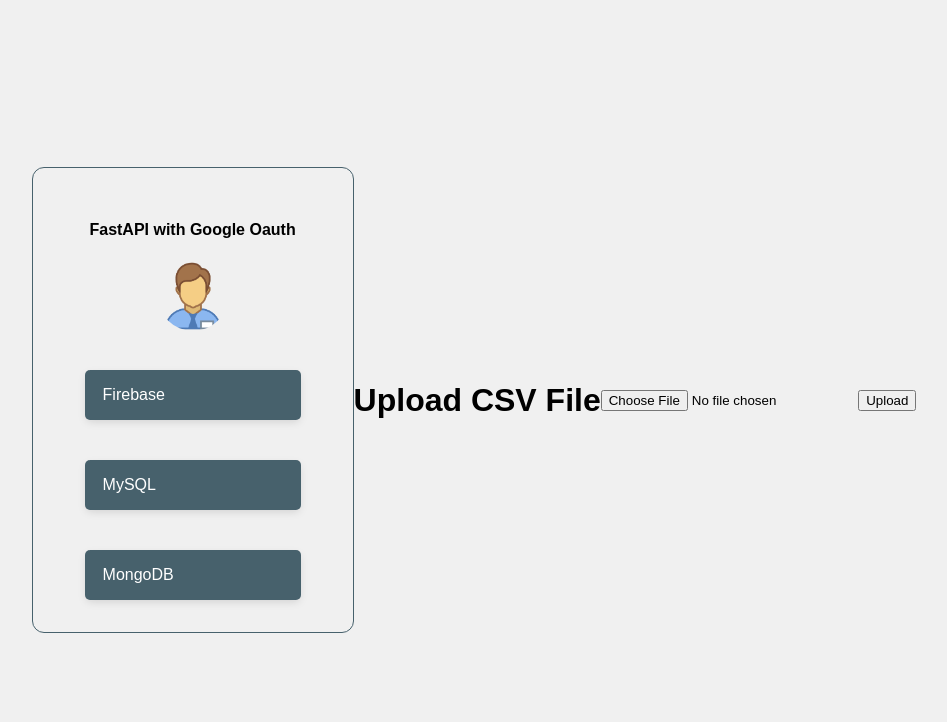
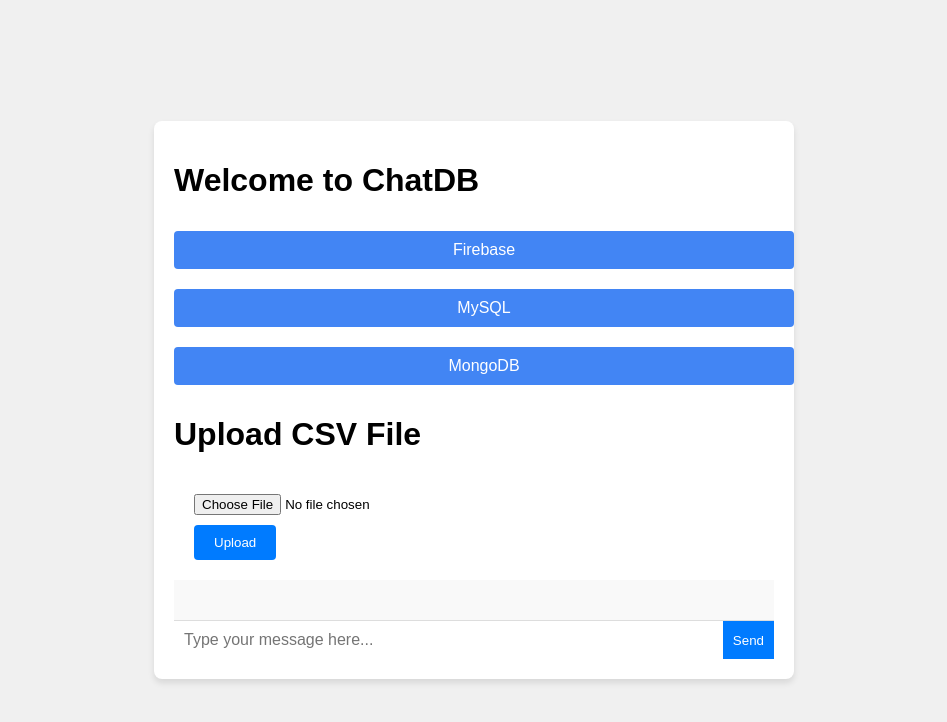
Before and after one commit to Modak-Rosogulla/ChatDB, a FastAPI app: page / in a window 1280 px wide. Shown: the top 722 px of the page, without its empty margins (166-1113 px from the left). Run offline with FastAPI, Linux system fonts and the light colour scheme.

Commit message:
Added Firebase, Chat and Upload features
1. Added Chat (echo in home page), (get query in firebase page)
2. Added upload dataset feature to the home page
3. Added Firebase.html with load data button, grabs realtime data from
   the URL in .env
4. Chat feature which let's user input the URL extension like
   "AQI/Albania.json"

```diff
--- a/app/main.py
+++ b/app/main.py
@@ -8,6 +8,8 @@ from dotenv import load_dotenv
 from fastapi.responses import JSONResponse
 import os
 import shutil
+from pydantic import BaseModel
+
 
 load_dotenv()
 FIREBASE_URL = os.getenv('DATABASE_URL')
@@ -16,6 +18,10 @@ app = FastAPI()
 
 templates = Jinja2Templates(directory="templates")
 app.mount("/static", StaticFiles(directory="static"), name="static")
+
+
+class ChatMessage(BaseModel):
+    message: str
 
 
 @app.get("/")
@@ -36,12 +42,16 @@ def mongodb():
     return {"message": "MongoDB"}
 
 @app.get("/firebase")
-def firebase():
+def firebase(request: Request):
     # load_data_to_firebase("app/data.csv")
     AQI_data = requests.get(FIREBASE_URL + "/AQI.json")
     print(f"response_type: {type(AQI_data)}")
 
-    return AQI_data.json()
+    # return AQI_data.json()
+    return templates.TemplateResponse(
+        name="firebase.html",
+        context={"request": request, "AQI_data": AQI_data.json()}
+    )
 
 @app.post("/upload")
 async def upload_file(file: UploadFile = File(...)):
@@ -66,3 +76,44 @@ async def upload_file(file: UploadFile = File(...)):
 
     # except Exception as e:
     #     return JSONResponse(content={"error": str(e)}, status_code=500)
+
+@app.post("/chat")
+async def chat(message: ChatMessage):
+    # Simple echo response for demonstration
+    # Replace this with your logic for generating responses
+    user_message = message.message
+    db_url = FIREBASE_URL + user_message
+
+    response = requests.get(db_url)
+    # bot_response = f"Echo: {user_message}"
+
+    # return JSONResponse(content={"reply": bot_response})
+
+    # print(f"Executing requests.get({db_url})")
+
+    if response.status_code == 200:
+        bot_response = response.json()
+        return JSONResponse(content={"reply": f"Your query was executed successfully: \n {bot_response}" })
+        # bot_response = f"Your query was executed successfully: {bot_response}"
+
+    else:
+        bot_response = f" {response.status_code} - {response.text}"
+        return JSONResponse(content={"reply": f"Your query ran into an error :( \n {bot_response}"})
+
+@app.get("/firebase_data")
+async def chat(request: Request):
+    # user_message = message.message
+    db_url = FIREBASE_URL + "/.json"
+
+    print(f"Executing requests.get({db_url})")
+
+    response = requests.get(db_url)
+
+    if response.status_code == 200:
+        # return JSONResponse(content={"reply": response.json() })
+        return response.json()
+        # bot_response = f"Your query was executed successfully: {bot_response}"
+
+    else:
+        bot_response = f" {response.status_code} - {response.text}"
+        return JSONResponse(content={"reply": f"Your query ran into an error :( \n {bot_response}"})
--- a/static/css/style.css
+++ b/static/css/style.css
@@ -1,4 +1,4 @@
-body {
+/* body {
     display: flex;
     justify-content: center;
     align-items: center;
@@ -61,4 +61,182 @@ body {
 
 .btn-text {
     margin-left: 10px;
+} */
+
+
+/* General styles */
+body {
+    font-family: Arial, sans-serif;
+    background-color: #f0f0f0;
+    display: flex;
+    justify-content: center;
+    align-items: center;
+    height: 100vh;
+    margin: 0;
 }
+
+/* Container for the main content */
+.container {
+    width: 100%;
+    max-width: 800px;
+    background-color: #ffffff;
+    border-radius: 8px;
+    box-shadow: 0 4px 6px rgba(0, 0, 0, 0.1);
+    overflow: hidden;
+    display: flex;
+    flex-direction: column;
+}
+
+/* Header styles */
+.header {
+    background-color: #007bff;
+    color: white;
+    padding: 10px;
+    text-align: center;
+}
+
+/* Buttons */
+.google-btn {
+    display: block;
+    width: 100%;
+    padding: 10px;
+    text-align: center;
+    background-color: #4285f4;
+    color: white;
+    text-decoration: none;
+    margin: 10px 0;
+    border-radius: 4px;
+    transition: background-color 0.3s;
+}
+
+.google-btn:hover {
+    background-color: #357ae8;
+}
+
+/* Form styles */
+form {
+    padding: 20px;
+    display: flex;
+    flex-direction: column;
+    align-items: flex-start;
+}
+
+input[type="file"] {
+    margin-bottom: 10px;
+}
+
+button[type="submit"] {
+    padding: 10px 20px;
+    background-color: #007bff;
+    color: white;
+    border: none;
+    border-radius: 4px;
+    cursor: pointer;
+    transition: background-color 0.3s;
+}
+
+button[type="submit"]:hover {
+    background-color: #0056b3;
+}
+
+/* Chat box styles */
+.chat-box {
+    flex: 1;
+    padding: 20px;
+    overflow-y: auto;
+    background-color: #f9f9f9;
+    display: flex;
+    flex-direction: column;
+    gap: 10px;
+    height: 400px;
+}
+
+.message {
+    margin-bottom: 10px;
+    padding: 10px;
+    border-radius: 8px;
+    background-color: #007bff;
+    color: white;
+    width: fit-content;
+    max-width: 70%;
+}
+
+.message.user {
+    background-color: #e1e1e1;
+    color: black;
+    align-self: flex-end;
+}
+
+.input-container {
+    display: flex;
+    border-top: 1px solid #ddd;
+}
+
+input[type="text"] {
+    flex: 1;
+    padding: 10px;
+    border: none;
+    outline: none;
+    font-size: 16px;
+}
+
+button {
+    padding: 10px;
+    background-color: #007bff;
+    border: none;
+    color: white;
+    cursor: pointer;
+    transition: background-color 0.3s;
+}
+
+button:hover {
+    background-color: #0056b3;
+}
+
+/* JSON */
+body {
+    font-family: Arial, sans-serif;
+    background-color: #f0f0f0;
+    display: flex;
+    justify-content: center;
+    align-items: center;
+    height: 100vh;
+    margin: 0;
+}
+
+.container {
+    background-color: #ffffff;
+    border-radius: 8px;
+    box-shadow: 0 4px 6px rgba(0, 0, 0, 0.1);
+    padding: 20px;
+    width: 600px;
+    max-height: 80vh;
+    overflow-y: auto;
+}
+
+.node {
+    margin-left: 20px;
+    cursor: pointer;
+}
+
+.expandable::before {
+    content: '▶ ';
+    cursor: pointer;
+}
+
+.leaf {
+    cursor: default;
+}
+
+.children {
+    margin-left: 20px;
+}
+
+.hidden {
+    display: none;
+}
+
+.value {
+    color: #555;
+    margin-left: 5px;
+}
--- a/templates/home.html
+++ b/templates/home.html
@@ -1,17 +1,23 @@
 <!DOCTYPE html>
-<html>
+<html lang="en">
 <head>
+    <meta charset="UTF-8">
+    <meta name="viewport" content="width=device-width, initial-scale=1.0">
     <title>Home Page</title>
     <link rel="stylesheet" href="{{ url_for('static', path='css/style.css') }}" />
 </head>
 <body>
     <div class="container">
-      <div class="header">
+        <h1>Welcome to ChatDB</h1>
+        <!-- Header Section -->
+        <!-- <div class="header">
             <h4>FastAPI with Google Oauth</h4>
             <div class="img-box">
                 <img class="img" src="{{ url_for('static', path='icons/avatar.png') }}" />
             </div>
-      </div>
+        </div> -->
+
+        <!-- Navigation Buttons -->
         <a href="/firebase" class="google-btn">
             <span class="btn-text">Firebase</span>
         </a>
@@ -23,13 +29,23 @@
         <a href="/mongodb" class="google-btn">
             <span class="btn-text">MongoDB</span>
         </a>
-    </div>
 
+        <!-- Upload CSV Form -->
         <h1>Upload CSV File</h1>
         <form id="uploadForm" action="/upload" method="post" enctype="multipart/form-data">
             <input type="file" name="file" accept=".csv" required>
             <button type="submit">Upload</button>
         </form>
+
+        <!-- Chat Interface Section -->
+        <div class="chat-box" id="chat-box">
+            <!-- Messages will appear here -->
+        </div>
+        <div class="input-container">
+            <input type="text" id="chat-input" placeholder="Type your message here..." />
+            <button onclick="sendMessage()">Send</button>
+        </div>
+    </div>
 
     <script>
         document.getElementById('uploadForm').onsubmit = async (event) => {
@@ -47,6 +63,39 @@
                 alert("Failed to upload the file.");
             }
         };
+
+        async function sendMessage() {
+            const input = document.getElementById('chat-input');
+            const message = input.value.trim();
+
+            if (message) {
+                addMessageToChat('user', message);
+                input.value = '';
+
+                // Send message to backend
+                const response = await fetch('/chat', {
+                    method: 'POST',
+                    headers: { 'Content-Type': 'application/json' },
+                    body: JSON.stringify({ message })
+                });
+
+                if (response.ok) {
+                    const data = await response.json();
+                    addMessageToChat('bot', data.reply);
+                } else {
+                    addMessageToChat('bot', 'Sorry, there was an error.');
+                }
+            }
+        }
+
+        function addMessageToChat(sender, message) {
+            const chatBox = document.getElementById('chat-box');
+            const messageElement = document.createElement('div');
+            messageElement.className = `message ${sender}`;
+            messageElement.textContent = message;
+            chatBox.appendChild(messageElement);
+            chatBox.scrollTop = chatBox.scrollHeight;
+        }
     </script>
 </body>
 </html>
```
Also changed, not shown: templates/firebase.html (added, +155 -0 lines), uploads/coffee_shop_sales.csv (added). Lines whose indentation alone changed are shown as unchanged.
